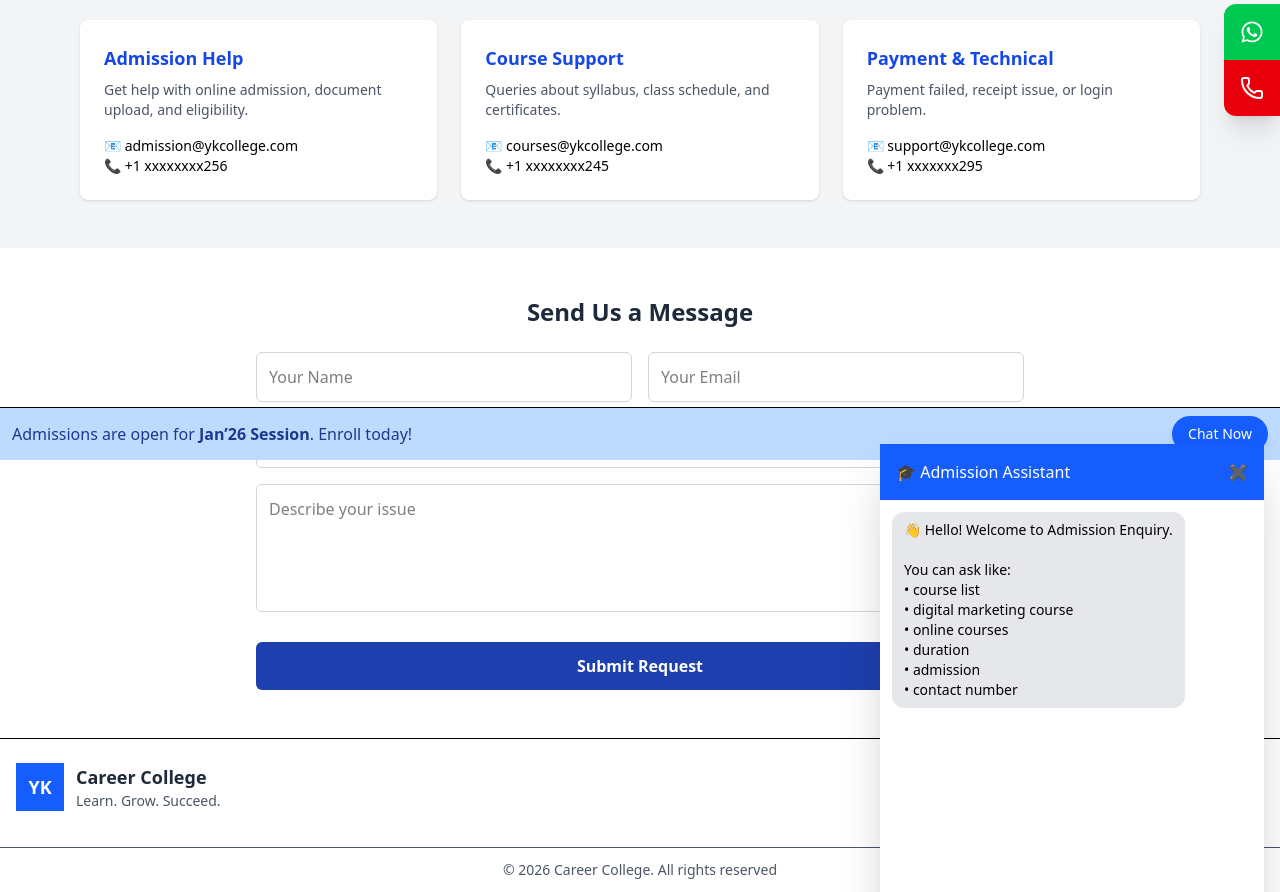
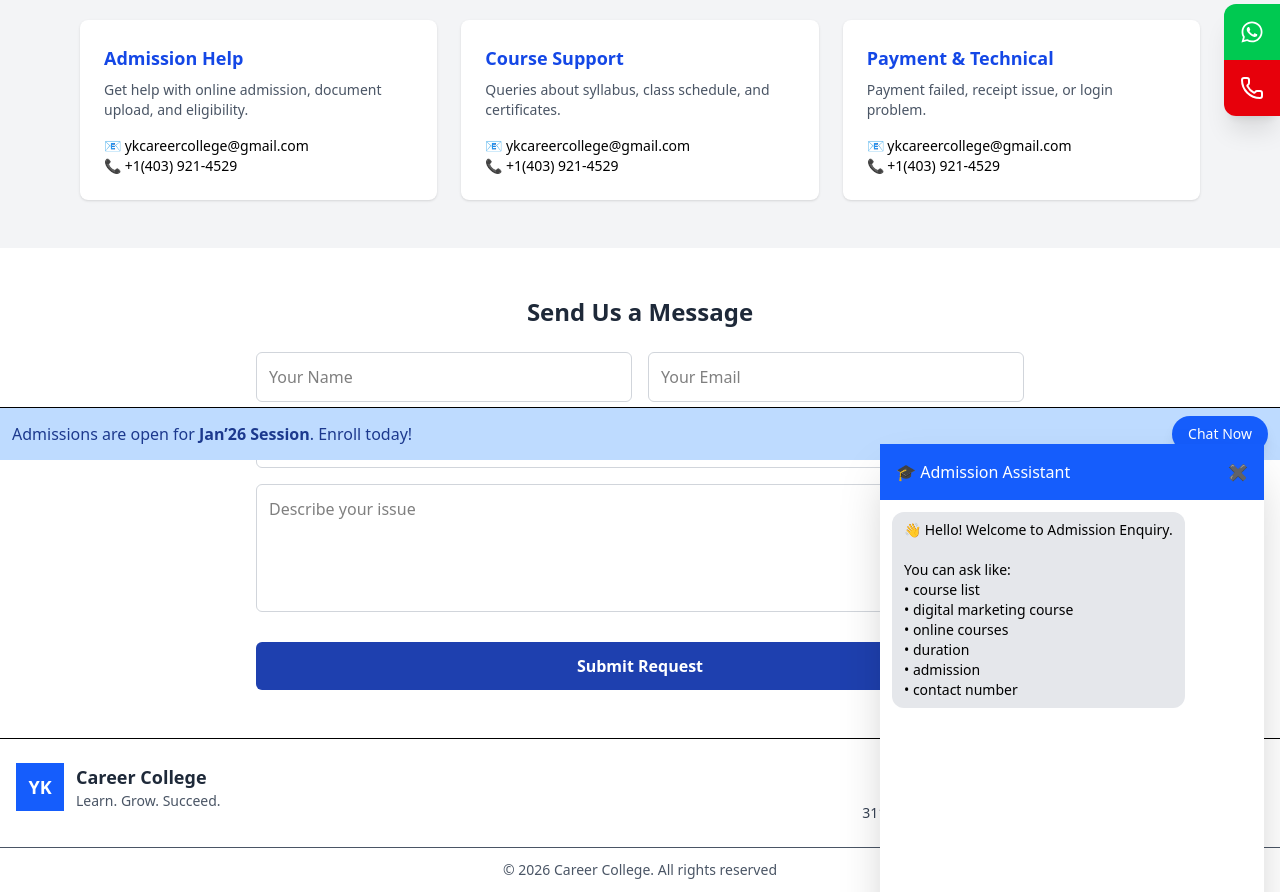
Before and after one commit to Shubham-juris/yk-career-collage, a React (Vite) app: page /support in a window 1280 px wide. Shown: the part 340-1232 px from the top of the page. Built offline with nearby package versions, Linux system fonts and the light colour scheme.

Commit message:
add address and ph no. update

```diff
--- a/src/common/Footer.jsx
+++ b/src/common/Footer.jsx
@@ -9,7 +9,6 @@ const Footer = () => {
       {/* ===== Main Footer ===== */}
       <footer className="bg-white border-t">
         <div className="max-w-7xl mx-auto px-4 py-6 flex flex-col md:flex-row items-center md:items-start justify-between gap-6">
-
           {/* Logo Section */}
           <div className="flex items-center gap-3 text-center md:text-left">
             <div className="w-12 h-12 bg-blue-600 text-white flex items-center justify-center font-bold text-lg">
@@ -26,8 +25,8 @@ const Footer = () => {
           {/* Address */}
           <div className="text-sm text-gray-700 text-center md:text-right">
             <p className="font-semibold">YK Career College</p>
-            <p>Address: xyz</p>
-            <p>yk (xyz)</p>
+            <p>215-213 Main Street, Slave Lake AB, T0G 2A2</p>
+            <p>311 32 WESTWINDS CRES NE, #110, CALGARY, Alberta, T3J5L3</p>
           </div>
         </div>
       </footer>
@@ -40,7 +39,6 @@ const Footer = () => {
       {/* ===== Bottom Admission Bar ===== */}
       <div className="fixed bottom-0 left-0 w-full z-50 bg-blue-200 border-t">
         <div className="max-w-7xl mx-auto px-3 py-2 flex flex-col md:flex-row items-center justify-between gap-2">
-
           {/* Text */}
           <p className="text-xs md:text-base text-blue-900 text-center">
             Admissions are open for{" "}
--- a/src/common/Topbar.jsx
+++ b/src/common/Topbar.jsx
@@ -6,7 +6,7 @@ const TopBar = () => {
       <div className="max-w-7xl mx-auto flex justify-between items-center px-4 py-2">
         <p>Career & Professional Training Solutions</p>
         <p>
-          Support@careerhub.com | <span className="font-semibold">+1 xxxxxxx589</span>
+          ykcareercollege@gmail.com | <span className="font-semibold">+1(403) 921-4529</span>
         </p>
       </div>
     </div>
--- a/src/components/homeComponents/Hero.jsx
+++ b/src/components/homeComponents/Hero.jsx
@@ -1,6 +1,6 @@
 import React, { useRef, useEffect } from "react";
 import { Link } from "react-router-dom";
-import img1 from "../../assets/home/hero.jpeg"
+import img1 from "../../assets/home/hero.jpeg";
 
 const courses = [
   "Sign Language Learning",
@@ -52,7 +52,6 @@ export default function HeroSection() {
   }, []);
 
   return (
-
     <section className="relative h-[70vh] flex overflow-hidden">
       {/* Background Image */}
       <div
@@ -71,7 +70,7 @@ export default function HeroSection() {
         {/* LEFT */}
         <div className="w-[70%] flex flex-col justify-center px-6 md:px-16 text-white">
           <h1 className="text-4xl md:text-5xl font-bold mb-4">
-            Career Training Program – Alberta
+            Start Better Learning Future From Here
           </h1>
           <p className="text-xl mb-6">
             $xx9 – Includes Professional Certification Exam
--- a/src/components/notifiaction/NotificationBell.jsx
+++ b/src/components/notifiaction/NotificationBell.jsx
@@ -30,7 +30,7 @@ export default function NotificationBell() {
                 <span className="text-red-600 font-semibold">
                   Get upto 25% early-bird scholarship!
                 </span>{" "}
-                Valid till 19th Feb!
+                Valid till 27th Feb!
               </p>
             </div>
           </div>
--- a/src/components/ui/AdmissionChat.jsx
+++ b/src/components/ui/AdmissionChat.jsx
@@ -140,7 +140,7 @@ const AdmissionChat = () => {
 
   // Admission
   if (text.includes("admission") || text.includes("apply")) {
-    return "📝 Admissions are OPEN.\n📞 Contact: 9XXXXXXXX36";
+    return "📝 Admissions are OPEN.\n📞 Contact: (403) 921-4529";
   }
 
   // Contact
@@ -149,7 +149,7 @@ const AdmissionChat = () => {
     text.includes("number") ||
     text.includes("call")
   ) {
-    return "📞 Admission Helpline: 9XXXXXXXX36";
+    return "📞 Admission Helpline: (403) 921-4529";
   }
 
   // Default fallback
--- a/src/components/ui/FloatingChat.jsx
+++ b/src/components/ui/FloatingChat.jsx
@@ -8,7 +8,7 @@ const FloatingChat = () => {
 
       {/* WhatsApp */}
       <a
-        href="https://wa.me/91999999999"
+        href="https://wa.me/(403) 921-4529"
         target="_blank"
         rel="noopener noreferrer"
         className="
@@ -26,7 +26,7 @@ const FloatingChat = () => {
 
       {/* Call */}
       <a
-        href="tel:+919999999999"
+        href="tel:+(403) 921-4529"
         className="
           bg-red-600
           hover:bg-red-700
--- a/src/pages/Support.jsx
+++ b/src/pages/Support.jsx
@@ -26,9 +26,9 @@ const Support = () => {
             Get help with online admission, document upload, and eligibility.
           </p>
           <p className="text-sm">
-            📧 admission@ykcollege.com
+            📧 ykcareercollege@gmail.com
             <br />
-            📞 +1 xxxxxxxx256
+            📞 +1(403) 921-4529
           </p>
         </div>
 
@@ -41,9 +41,9 @@ const Support = () => {
             Queries about syllabus, class schedule, and certificates.
           </p>
           <p className="text-sm">
-            📧 courses@ykcollege.com
+            📧 ykcareercollege@gmail.com
             <br />
-            📞 +1 xxxxxxxx245
+            📞 +1(403) 921-4529
           </p>
         </div>
 
@@ -56,9 +56,9 @@ const Support = () => {
             Payment failed, receipt issue, or login problem.
           </p>
           <p className="text-sm">
-            📧 support@ykcollege.com
+            📧 ykcareercollege@gmail.com
             <br />
-            📞 +1 xxxxxxx295
+            📞 +1(403) 921-4529
           </p>
         </div>
       </div>
```
